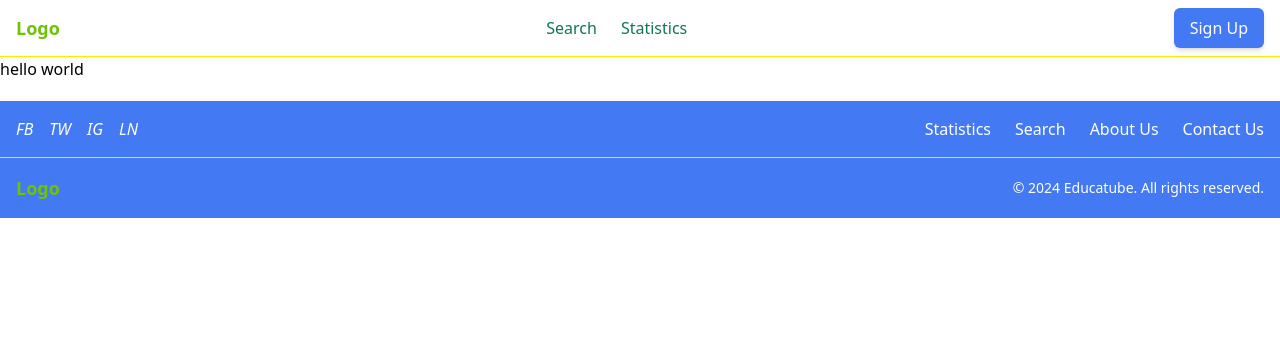
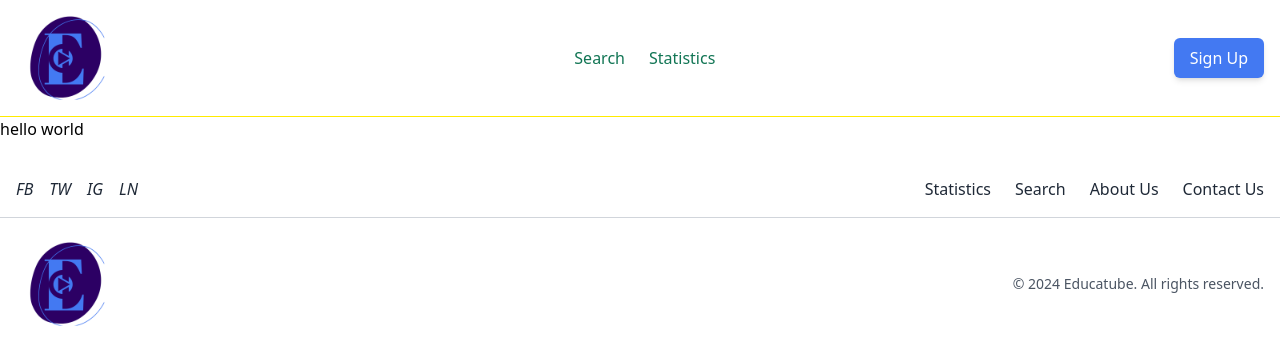
Before and after one commit to SepehrRasooli83/PJ, a Next.js app: page /home in a window 1280 px wide. Shown: the top 364 px of the page. Built offline with nearby package versions, Linux system fonts and the light colour scheme.

Commit message:
add logo

```diff
--- a/app/layout.tsx
+++ b/app/layout.tsx
@@ -1,8 +1,5 @@
 import type { Metadata } from "next";
 import "./globals.css";
-import Navbar from "@/components/CommonComponents/Navbar";
-import Footer from "@/components/CommonComponents/Footer";
-import StepBar from "@/components/StepComponents/StepBar";
 import { SessionProvider } from "next-auth/react";
 
 export const metadata: Metadata = {
--- a/components/CommonComponents/Footer.tsx
+++ b/components/CommonComponents/Footer.tsx
@@ -1,39 +1,41 @@
 import React from "react";
+import Image from "next/image";
+import Link from "next/link";
 
 const Footer: React.FC = () => {
   return (
-    <footer className="bg-[#4379F2] text-white">
+    <footer className="bg-white text-gray-800">
       {/* First Row */}
-      <div className="container mx-auto px-4 py-4 flex justify-between items-center border-b border-[#FFEB00]">
+      <div className="container mx-auto px-4 py-4 flex justify-between items-center border-b border-gray-300">
         {/* Social Media Icons */}
         <div className="flex space-x-4">
           {/* Placeholder icons (use SVGs or FontAwesome icons as needed) */}
-          <a href="#facebook" className="hover:text-[#FFEB00]">
+          <a href="#facebook" className="hover:text-blue-600">
             <i className="fab fa-facebook-f">FB</i>
           </a>
-          <a href="#twitter" className="hover:text-[#FFEB00]">
+          <a href="#twitter" className="hover:text-blue-400">
             <i className="fab fa-twitter">TW</i>
           </a>
-          <a href="#instagram" className="hover:text-[#FFEB00]">
+          <a href="#instagram" className="hover:text-pink-500">
             <i className="fab fa-instagram">IG</i>
           </a>
-          <a href="#linkedin" className="hover:text-[#FFEB00]">
+          <a href="#linkedin" className="hover:text-blue-700">
             <i className="fab fa-linkedin-in">LN</i>
           </a>
         </div>
 
         {/* Links */}
         <div className="flex space-x-6">
-          <a href="#statistics" className="hover:text-[#6EC207]">
+          <a href="#statistics" className="hover:text-green-600">
             Statistics
           </a>
-          <a href="#search" className="hover:text-[#6EC207]">
+          <a href="#search" className="hover:text-green-600">
             Search
           </a>
-          <a href="#about-us" className="hover:text-[#6EC207]">
+          <a href="#about-us" className="hover:text-green-600">
             About Us
           </a>
-          <a href="#contact-us" className="hover:text-[#6EC207]">
+          <a href="#contact-us" className="hover:text-green-600">
             Contact Us
           </a>
         </div>
@@ -42,10 +44,19 @@ const Footer: React.FC = () => {
       {/* Second Row */}
       <div className="container mx-auto px-4 py-4 flex justify-between items-center">
         {/* Logo */}
-        <div className="text-[#6EC207] font-bold text-lg">Logo</div>
+        <div className="font-bold text-lg">
+          <Link href="http://localhost:3000/home">
+            <Image
+              src="/Logo.png" // Path relative to the public directory
+              alt="Logo"
+              width={100}
+              height={50}
+            />
+          </Link>
+        </div>
 
         {/* Copyright */}
-        <div className="text-sm text-white">
+        <div className="text-sm text-gray-600">
           © {new Date().getFullYear()} Educatube. All rights reserved.
         </div>
       </div>
--- a/components/CommonComponents/Navbar.tsx
+++ b/components/CommonComponents/Navbar.tsx
@@ -1,11 +1,22 @@
 import React from "react";
+import Link from "next/link";
+import Image from "next/image";
 
 const Navbar: React.FC = () => {
   return (
     <nav className="bg-white text-[#4379F2] border-b border-[#FFEB00]">
       <div className="container mx-auto px-4 py-2 flex justify-between items-center">
         {/* Logo */}
-        <div className="text-[#6EC207] font-bold text-lg">Logo</div>
+        <div className="text-[#6EC207] font-bold text-lg">
+          <Link href="http://localhost:3000/home">
+            <Image
+              src="/Logo.png" // Path relative to the public directory
+              alt="Logo"
+              width={100}
+              height={50}
+            />
+          </Link>
+        </div>
 
         {/* Middle Menu */}
         <div className="flex space-x-6 text-[#117554]">
```
Also changed, not shown: public/Logo.png (added).
